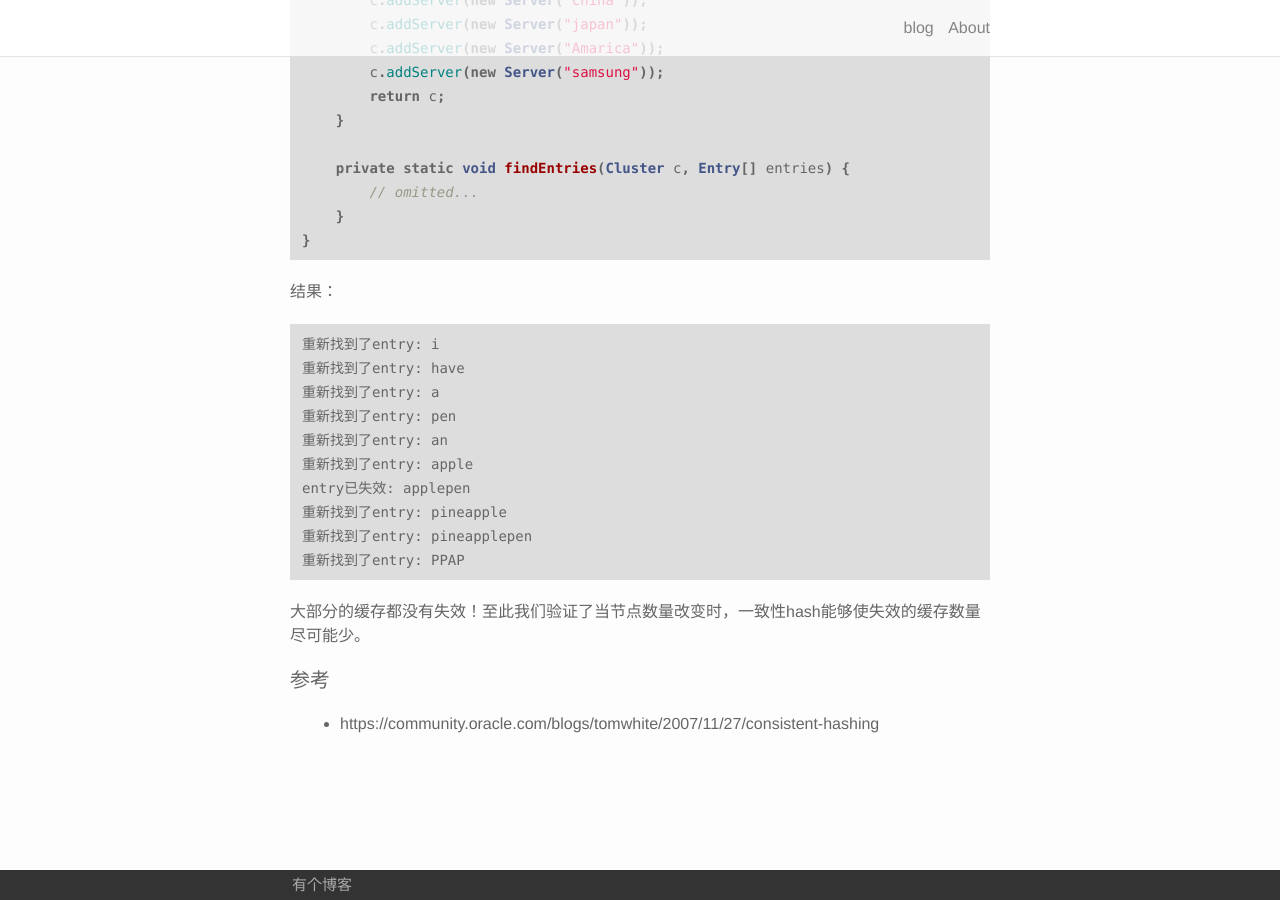
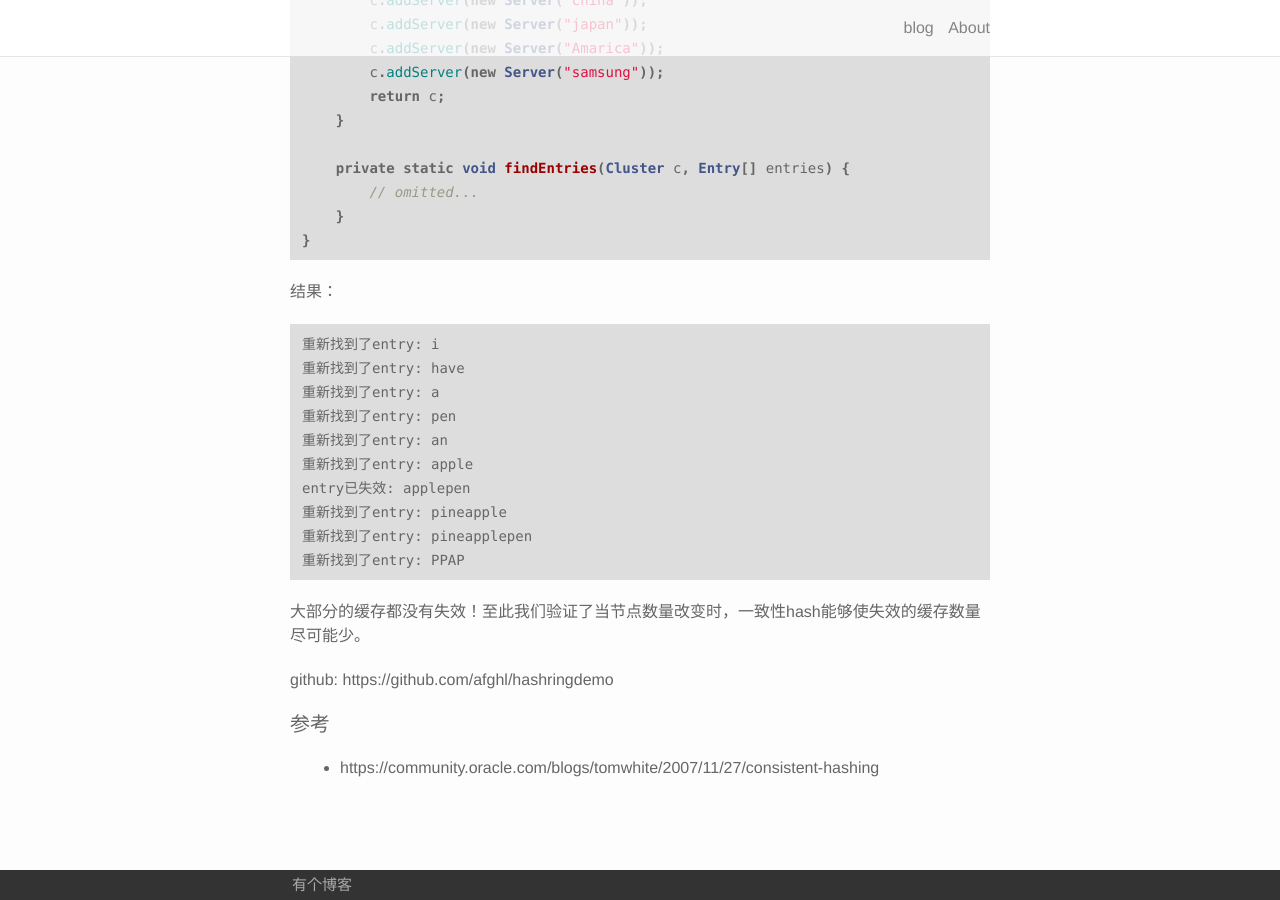
Before and after one commit to afghl/afghl.github.io, a Jekyll site: the page built from _posts/2016-11-19-implement-consistent-hashing.markdown, in a window 1280 px wide and 900 px high, scrolled down 5684 px. Built offline with Jekyll 4.4.1, drawn with Linux system fonts in a browser that asks for light colours; part of the change alters nothing that is shown.

Commit message:
add github link

```diff
--- a/_posts/2016-11-19-implement-consistent-hashing.markdown
+++ b/_posts/2016-11-19-implement-consistent-hashing.markdown
@@ -269,6 +269,8 @@ entry已失效: applepen
 
 大部分的缓存都没有失效！至此我们验证了当节点数量改变时，一致性hash能够使失效的缓存数量尽可能少。
 
+github: https://github.com/afghl/hashringdemo
+
 #### 参考
 
 - https://community.oracle.com/blogs/tomwhite/2007/11/27/consistent-hashing
```
